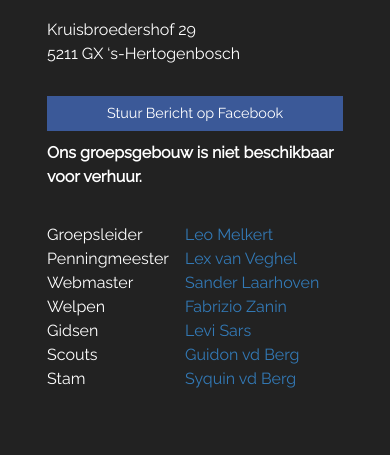
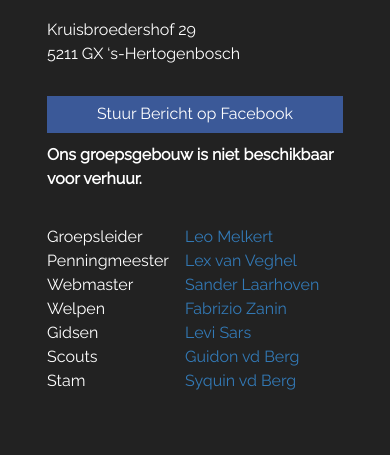
Before and after one commit to nognooitmeegemaakt/website, a Jekyll site: the page built from contact.html, in a window 390 px wide. Shown: the part 366-821 px from the top of the page. Built offline with Jekyll 4.4.1, drawn with Linux system fonts in a browser that asks for light colours; some web fonts are replaced; grey boxes are pictures that could not be loaded.

Commit message:
created media queries
Implemented the breakpoints that are in my opinion necessary for the
right display. Aiming towards the biggest possible font size at every
breakpoint.

These lines of css are `important` to override everything else.

```diff
--- a/_sass/scale.scss
+++ b/_sass/scale.scss
@@ -110,3 +110,22 @@ nav {
     font-size: .6em;
   }
 }
+
+/* Facebook button (news page & contact page) */
+.btn-fb {
+  font-size: 0.9rem;
+
+  /* responsive displays */
+  @media #{$mq-max-xsmall} {
+    font-size: 1rem !important;
+  }
+  @media #{$mq-xsmall} {
+    font-size: 1.3rem !important;
+  }
+  @media #{$mq-small} {
+    font-size: 0.9rem !important;
+  }
+  @media #{$mq-large} {
+    font-size: 1.3rem !important;
+  }
+}
```
